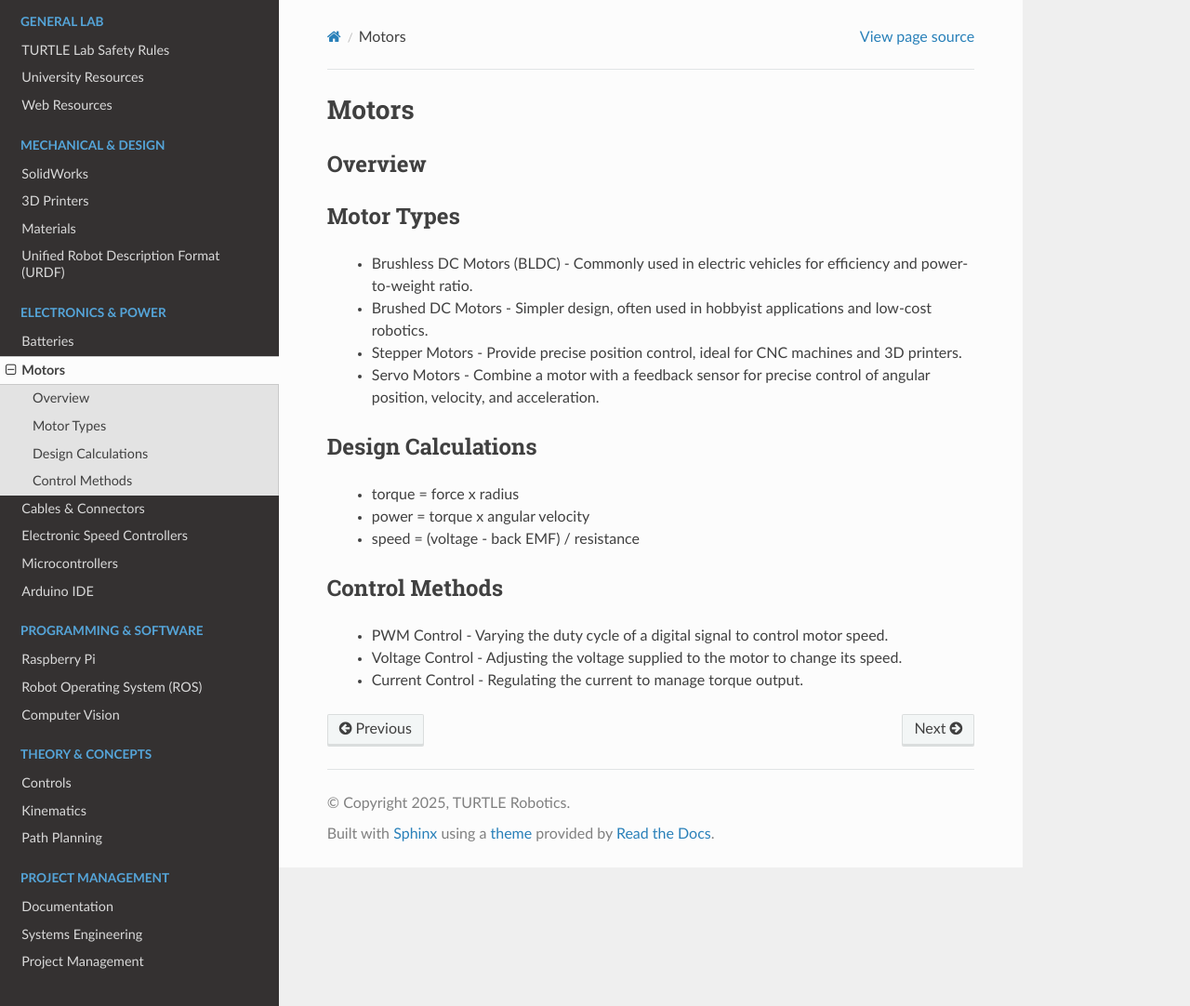
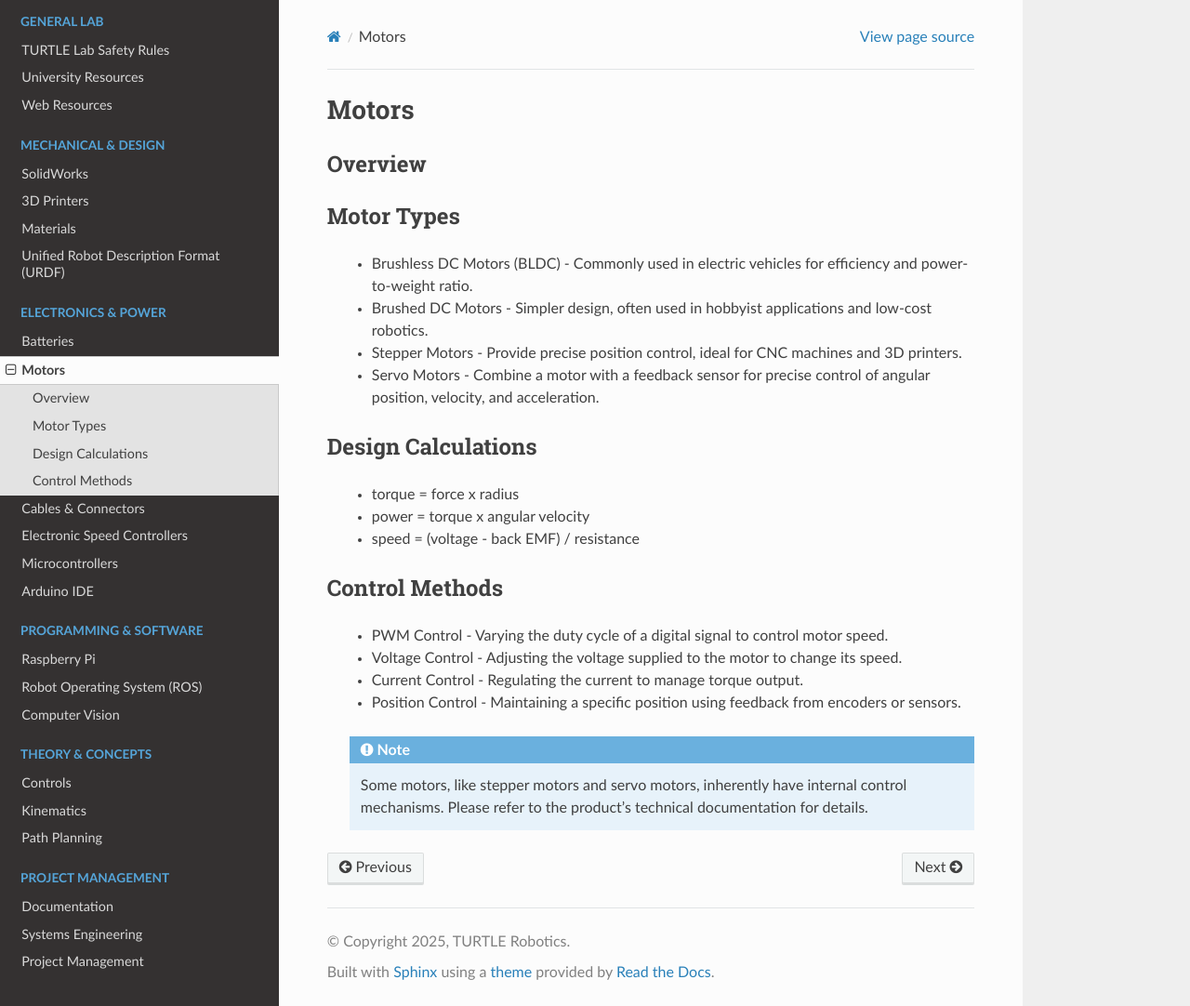
Before and after one commit to turtle-robotics/TURTLE-Knowledge-Base, a Sphinx documentation site: the page built from docs/source/Electronics_and_Power/motors.rst, in a window 1280 px wide and 1082 px high. Shown: the whole window at 93% size. Built offline with Sphinx 7.4.7 and the Read the Docs theme 3.1.0, drawn with Linux system fonts in a browser that asks for light colours.

Commit message:
Minor update to motors

```diff
--- a/docs/source/Electronics_and_Power/motors.rst
+++ b/docs/source/Electronics_and_Power/motors.rst
@@ -29,3 +29,6 @@ Control Methods
  * PWM Control - Varying the duty cycle of a digital signal to control motor speed.
  * Voltage Control - Adjusting the voltage supplied to the motor to change its speed.
  * Current Control - Regulating the current to manage torque output.
+ * Position Control - Maintaining a specific position using feedback from encoders or sensors.
+ .. Note::
+    Some motors, like stepper motors and servo motors, inherently have internal control mechanisms. Please refer to the product's technical documentation for details.
```
